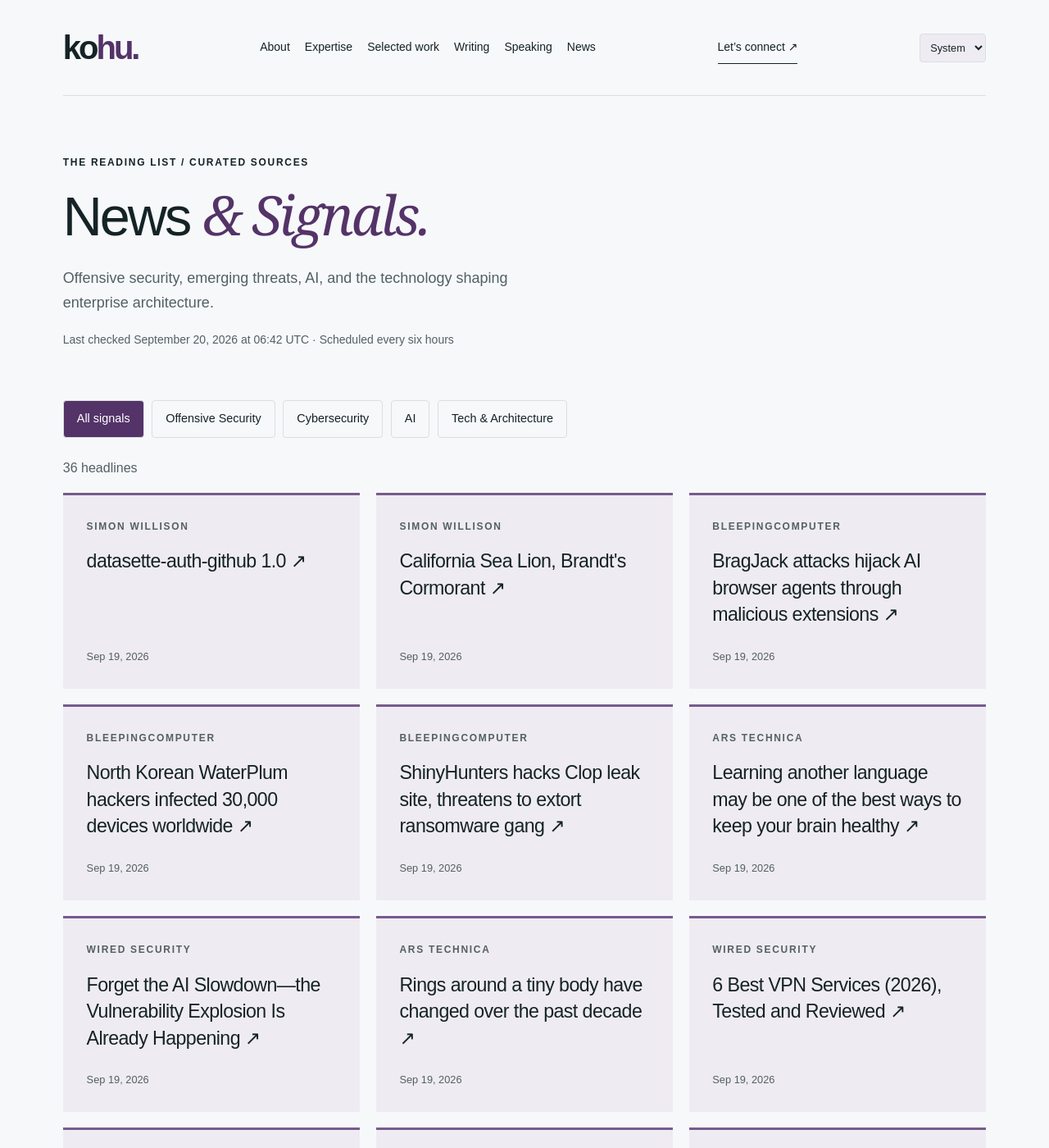
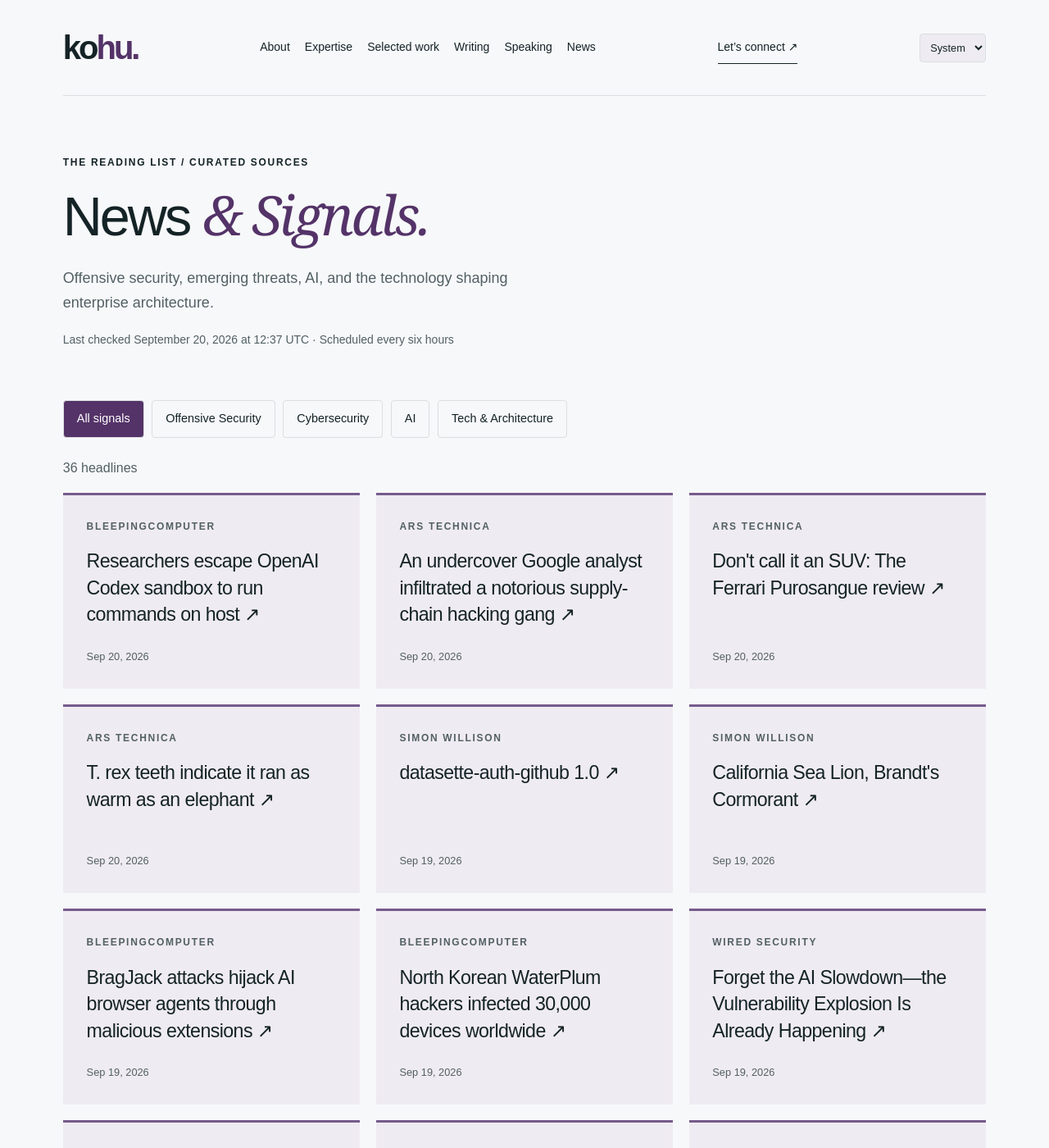
Before and after one commit to hntk/hntk.github.io, a Jekyll site: the page built from news/index.html, in a window 1280 px wide and 1400 px high. Shown: the whole window at 82% size. Built offline with Jekyll 4.4.1, drawn with Linux system fonts in a browser that asks for light colours; part of the change alters nothing that is shown; some of the changed text lies outside the part shown.

Commit message:
Refresh News and Signals

```diff
--- a/_data/news.json
+++ b/_data/news.json
@@ -1,6 +1,38 @@
 {
-  "updated": "2026-09-20T06:42:32.436358+00:00",
+  "updated": "2026-09-20T12:37:31.695957+00:00",
   "items": [
+    {
+      "title": "Researchers escape OpenAI Codex sandbox to run commands on host",
+      "url": "https://www.bleepingcomputer.com/news/security/researchers-escape-openai-codex-sandbox-to-run-commands-on-host/",
+      "published": "2026-09-20T12:00:00+00:00",
+      "source": "BleepingComputer",
+      "source_id": "bleepingcomputer",
+      "category": "cybersecurity"
+    },
+    {
+      "title": "An undercover Google analyst infiltrated a notorious supply-chain hacking gang",
+      "url": "https://arstechnica.com/security/2026/09/an-undercover-google-analyst-infiltrated-a-notorious-supply-chain-hacking-gang/",
+      "published": "2026-09-20T11:07:00+00:00",
+      "source": "Ars Technica",
+      "source_id": "ars-technica",
+      "category": "tech-architecture"
+    },
+    {
+      "title": "Don't call it an SUV: The Ferrari Purosangue review",
+      "url": "https://arstechnica.com/cars/2026/09/dont-call-it-an-suv-the-ferrari-purosangue-review/",
+      "published": "2026-09-20T10:00:02+00:00",
+      "source": "Ars Technica",
+      "source_id": "ars-technica",
+      "category": "tech-architecture"
+    },
+    {
+      "title": "T. rex teeth indicate it ran as warm as an elephant",
+      "url": "https://arstechnica.com/science/2026/09/t-rex-teeth-indicate-it-ran-as-warm-as-an-elephant/",
+      "published": "2026-09-20T09:00:11+00:00",
+      "source": "Ars Technica",
+      "source_id": "ars-technica",
+      "category": "tech-architecture"
+    },
     {
       "title": "datasette-auth-github 1.0",
       "url": "https://simonwillison.net/2026/Sep/19/datasette-auth-github/",
@@ -34,36 +66,12 @@
       "category": "cybersecurity"
     },
     {
-      "title": "ShinyHunters hacks Clop leak site, threatens to extort ransomware gang",
-      "url": "https://www.bleepingcomputer.com/news/security/shinyhunters-hacks-clop-leak-site-threatens-to-extort-ransomware-gang/",
-      "published": "2026-09-19T13:48:32+00:00",
-      "source": "BleepingComputer",
-      "source_id": "bleepingcomputer",
-      "category": "cybersecurity"
-    },
-    {
-      "title": "Learning another language may be one of the best ways to keep your brain healthy",
-      "url": "https://arstechnica.com/science/2026/09/learning-another-language-may-be-one-of-the-best-ways-to-keep-your-brain-healthy/",
-      "published": "2026-09-19T11:10:43+00:00",
-      "source": "Ars Technica",
-      "source_id": "ars-technica",
-      "category": "tech-architecture"
-    },
-    {
       "title": "Forget the AI Slowdown—the Vulnerability Explosion Is Already Happening",
       "url": "https://www.wired.com/story/kernel-panic-ai-vulnerability-explosion/",
       "published": "2026-09-19T11:00:00+00:00",
       "source": "WIRED Security",
       "source_id": "wired",
       "category": "cybersecurity"
-    },
-    {
-      "title": "Rings around a tiny body have changed over the past decade",
-      "url": "https://arstechnica.com/science/2026/09/rings-around-a-tiny-body-have-changed-over-the-past-decade/",
-      "published": "2026-09-19T10:00:06+00:00",
-      "source": "Ars Technica",
-      "source_id": "ars-technica",
-      "category": "tech-architecture"
     },
     {
       "title": "6 Best VPN Services (2026), Tested and Reviewed",
@@ -88,14 +96,6 @@
       "source": "Simon Willison",
       "source_id": "simon-willison",
       "category": "ai"
-    },
-    {
-      "title": "AI hallucination of Chinese nuclear components almost led to US military attack",
-      "url": "https://arstechnica.com/ai/2026/09/report-us-almost-boarded-chinese-ship-over-hallucinated-ai-arms-report/",
-      "published": "2026-09-18T20:26:33+00:00",
-      "source": "Ars Technica",
-      "source_id": "ars-technica",
-      "category": "tech-architecture"
     },
     {
       "title": "Vectra AI Launches Ascent to Help Address New Era of AI-Driven Attacks",
@@ -295,79 +295,79 @@
       "id": "ars-technica",
       "name": "Ars Technica",
       "status": "ok",
-      "last_success": "2026-09-20T06:42:32.436358+00:00"
+      "last_success": "2026-09-20T12:37:31.695957+00:00"
     },
     {
       "id": "bleepingcomputer",
       "name": "BleepingComputer",
       "status": "ok",
-      "last_success": "2026-09-20T06:42:32.436358+00:00"
+      "last_success": "2026-09-20T12:37:31.695957+00:00"
     },
     {
       "id": "cloudflare",
       "name": "Cloudflare",
       "status": "ok",
-      "last_success": "2026-09-20T06:42:32.436358+00:00"
+      "last_success": "2026-09-20T12:37:31.695957+00:00"
     },
     {
       "id": "dark-reading",
       "name": "Dark Reading",
       "status": "ok",
-      "last_success": "2026-09-20T06:42:32.436358+00:00"
+      "last_success": "2026-09-20T12:37:31.695957+00:00"
     },
     {
       "id": "hugging-face",
       "name": "Hugging Face",
       "status": "ok",
-      "last_success": "2026-09-20T06:42:32.436358+00:00"
+      "last_success": "2026-09-20T12:37:31.695957+00:00"
     },
     {
       "id": "microsoft-research",
       "name": "Microsoft Research",
       "status": "ok",
-      "last_success": "2026-09-20T06:42:32.436358+00:00"
+      "last_success": "2026-09-20T12:37:31.695957+00:00"
     },
     {
       "id": "nvidia",
       "name": "NVIDIA",
       "status": "ok",
-      "last_success": "2026-09-20T06:42:32.436358+00:00"
+      "last_success": "2026-09-20T12:37:31.695957+00:00"
     },
     {
       "id": "portswigger",
       "name": "PortSwigger Research",
       "status": "ok",
-      "last_success": "2026-09-20T06:42:32.436358+00:00"
+      "last_success": "2026-09-20T12:37:31.695957+00:00"
     },
     {
       "id": "schneier",
       "name": "Schneier on Security",
       "status": "ok",
-      "last_success": "2026-09-20T06:42:32.436358+00:00"
+      "last_success": "2026-09-20T12:37:31.695957+00:00"
     },
     {
       "id": "simon-willison",
       "name": "Simon Willison",
       "status": "ok",
-      "last_success": "2026-09-20T06:42:32.436358+00:00"
+      "last_success": "2026-09-20T12:37:31.695957+00:00"
     },
     {
       "id": "specterops",
       "name": "SpecterOps",
       "status": "ok",
-      "last_success": "2026-09-20T06:42:32.436358+00:00"
+      "last_success": "2026-09-20T12:37:31.695957+00:00"
     },
     {
       "id": "trail-of-bits",
       "name": "Trail of Bits",
       "status": "ok",
-      "last_success": "2026-09-20T06:42:32.436358+00:00"
+      "last_success": "2026-09-20T12:37:31.695957+00:00"
     },
     {
       "id": "wired",
       "name": "WIRED Security",
       "status": "ok",
-      "last_success": "2026-09-20T06:42:32.436358+00:00"
+      "last_success": "2026-09-20T12:37:31.695957+00:00"
     }
   ]
 }
```
